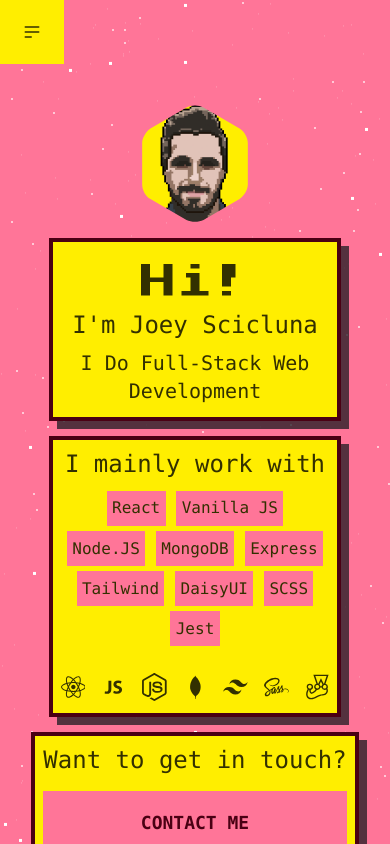
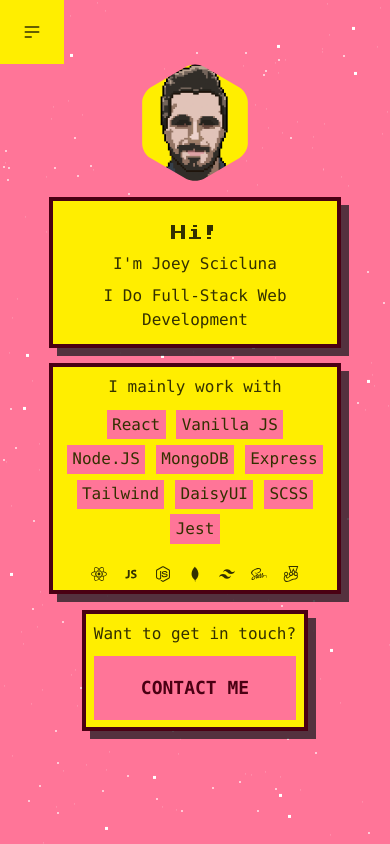
Before and after one commit to nyius/joseph-scicluna-portfolio, a React (Create React App) app: page / in a window 390 px wide. Built offline with nearby package versions, Linux system fonts and the light colour scheme; no server answers; the database is empty.

Commit message:
fixed mobile styling

```diff
--- a/src/components/HomeTitle.jsx
+++ b/src/components/HomeTitle.jsx
@@ -9,12 +9,12 @@
 	return (
 		<>
 			<div className="right-container-home-title w-3/4 bg-base-100 border-4 border-primary-content">
-				<p className="text-4xl pixel-font">Hi!</p>
-				<p className="text-2xl">I'm Joey Scicluna</p>
-				<p className="text-xl">I Do Full-Stack Web Development</p>
+				<p className="text-md lg:text-4xl pixel-font">Hi!</p>
+				<p className="text-md lg:text-2xl">I'm Joey Scicluna</p>
+				<p className="text-md lg:text-xl">I Do Full-Stack Web Development</p>
 			</div>
 			<div className="right-container-home-desc bg-base-100 border-4 border-primary-content">
-				<p className="text-2xl">I mainly work with</p>
+				<p className="text-md lg:text-2xl">I mainly work with</p>
 				<div className="h-fit flex-wrap justify-center items-center right-container-home-desc-tech">
 					{skills.map(skill => {
 						return (
@@ -24,12 +24,12 @@
 						);
 					})}
 				</div>
-				<div className="flex flex-row justify-center items-center mt-5 text-4xl gap-4">
+				<div className="flex flex-row justify-center items-center mt-5 text-md lg:text-4xl gap-4">
 					<FaReact /> <DiJavascript1 /> <FaNodeJs /> <DiMongodb /> <SiTailwindcss /> <FaSass /> <SiJest />
 				</div>
 			</div>
 			<div className="right-container-home-contact bg-base-100 border-4 border-primary-content">
-				<p className="text-2xl">Want to get in touch?</p>
+				<p className="text-md lg:text-2xl">Want to get in touch?</p>
 				<button className="btn btn-lg btn-primary">Contact me</button>
 			</div>
 		</>
--- a/src/pages/HomeLeft.jsx
+++ b/src/pages/HomeLeft.jsx
@@ -5,7 +5,7 @@
 function HomeLeft({ slider }) {
 	return (
 		<div
-			className="left-container-home h-full justify-center items-center"
+			className="left-container-home h-fit lg:h-full justify-center items-center"
 			style={slider === 1 ? { top: '0' } : { top: '150vh' }}
 		>
 			{/* Selfie Logo */}
--- a/src/scss/main.scss
+++ b/src/scss/main.scss
@@ -319,7 +319,7 @@
 
 				& p {
 					background-color: hsl(var(--p) / var(--tw-bg-opacity));
-					padding: 2%;
+					padding: 1% 2%;
 					margin: 1%;
 					transition: 0.2s ease-in-out transform;
 				}
```
